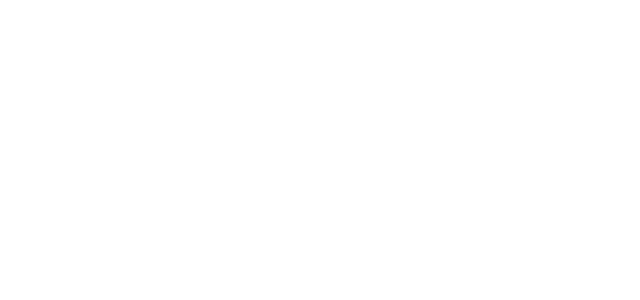
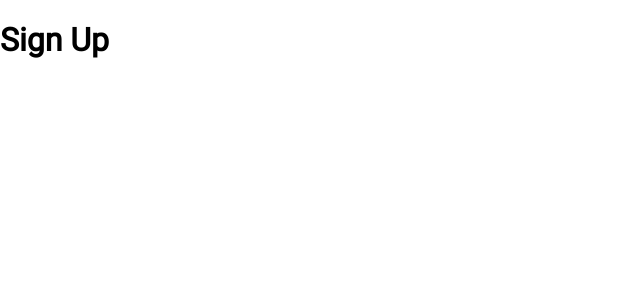
Before and after one commit to ostefani/boards, a React app: page /signup in a window 1280 px wide. Shown: the top 300 px of the page, without its empty margins (0-640 px from the left). Built offline with nearby package versions, Linux system fonts and the light colour scheme.

Commit message:
Add routes for login, signup, home, boards pages

```diff
--- /dev/null
+++ b/src/containers/Auth/Login/index.js
@@ -0,0 +1,7 @@
+import React from 'react';
+
+export default () => {
+    return (
+        <h1>Login</h1>
+    );
+};
--- /dev/null
+++ b/src/containers/Auth/SignUp/index.js
@@ -0,0 +1,7 @@
+import React from 'react';
+
+export default () => {
+    return (
+        <h1>Sign Up</h1>
+    );
+};
--- a/src/containers/Auth/index.js
+++ /dev/null
@@ -1,3 +0,0 @@
-import React from 'react';
-
-export default () => <h1>Authentication</h1>;
--- a/src/router.js
+++ b/src/router.js
@@ -1,11 +1,11 @@
 import React from 'react';
 import {
-    Route, Redirect, Switch, withRouter,
+    Route, Redirect, Switch,
 } from 'react-router-dom';
 import Home from 'src/containers/Home';
-import Auth from 'src/containers/Auth';
+import Login from 'src/containers/Auth/Login';
+import SignUp from 'src/containers/Auth/SignUp';
 import Boards from 'src/containers/Boards';
-console.log('Auth: ', Auth);
 
 const ProtectedRoute = ({ children, ...rest }) => {
     const isAuthenticated = false;
@@ -13,7 +13,17 @@
         <>
             {isAuthenticated
                 ? (<Route {...rest}>{children}</Route>)
-                : (<Redirect to="/auth" />)}
+                : (<Redirect to="/login" />)}
+        </>
+    );
+};
+const AuthRoute = ({ children, ...rest }) => {
+    const isAuthenticated = false;
+    return (
+        <>
+            {isAuthenticated
+                ? (<Redirect to="/boards" />)
+                : (<Route {...rest}>{children}</Route>)}
         </>
     );
 };
@@ -24,9 +34,12 @@
             <Route exact path="/">
                 <Home />
             </Route>
-            <Route path="/auth/">
-                <Auth />
-            </Route>
+            <AuthRoute path="/login">
+                <Login />
+            </AuthRoute>
+            <AuthRoute path="/signup">
+                <SignUp />
+            </AuthRoute>
             <Route path="/boards">
                 <ProtectedRoute>
                     <Boards />
```
